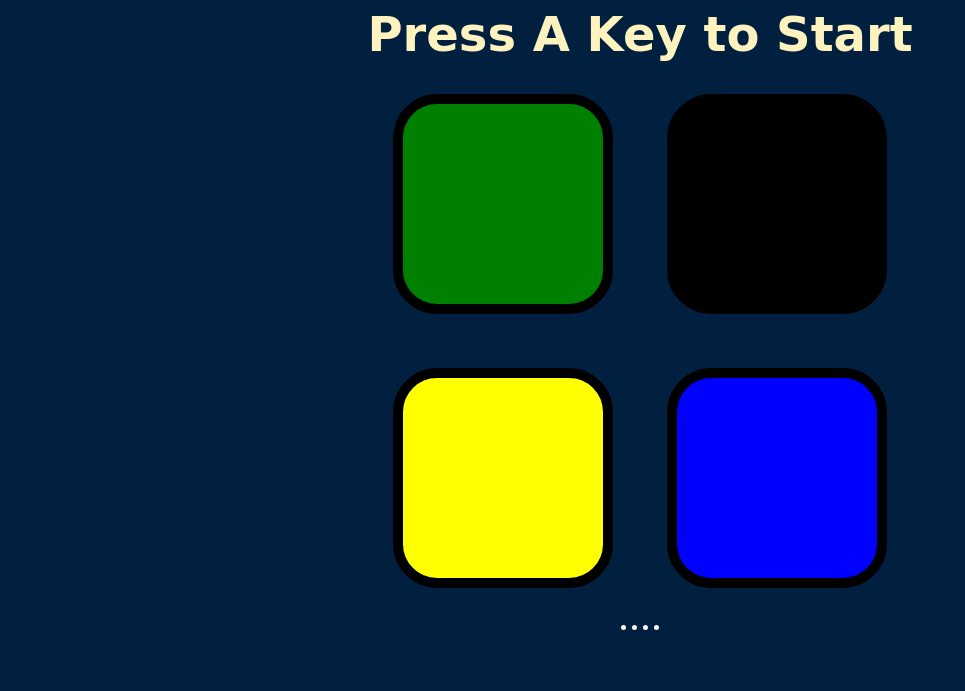
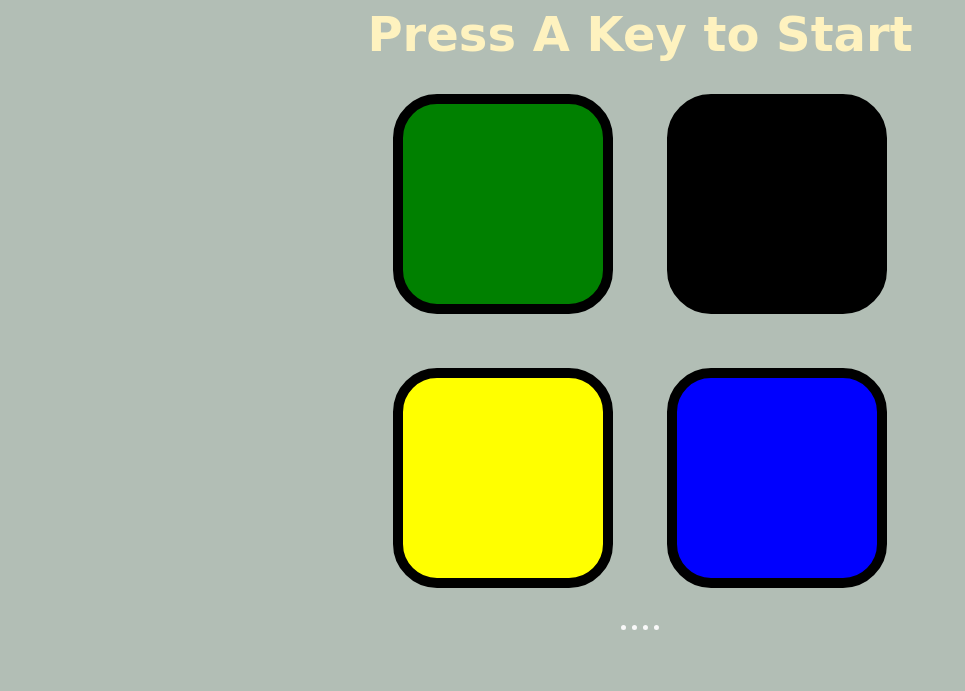
Before and after one commit to preetham-25/Simon-Game, a plain HTML site: page index.html in a window 1280 px wide. Shown: the top 691 px of the page, without its empty margins (0-965 px from the left). Drawn offline with nearby package versions, Linux system fonts and the light colour scheme; grey boxes are pictures that could not be loaded.

Commit message:
Update styles.css

```diff
--- a/styles.css
+++ b/styles.css
@@ -1,7 +1,7 @@
 body {
   text-align: center;
   margin: 0;
-  background-color: #011F3F;
+  background-color: #B2BEB5;
 }
 h3{
   font-family: cursive;
@@ -15,7 +15,7 @@ p{
   color: #F6C6EA;
 }
 hr{
-  background-color: #011F3F;
+  background-color: #B2BEB5;
   border-style: dotted none none;
   width: 3%;
   border-color: #F9F9F9;
```
